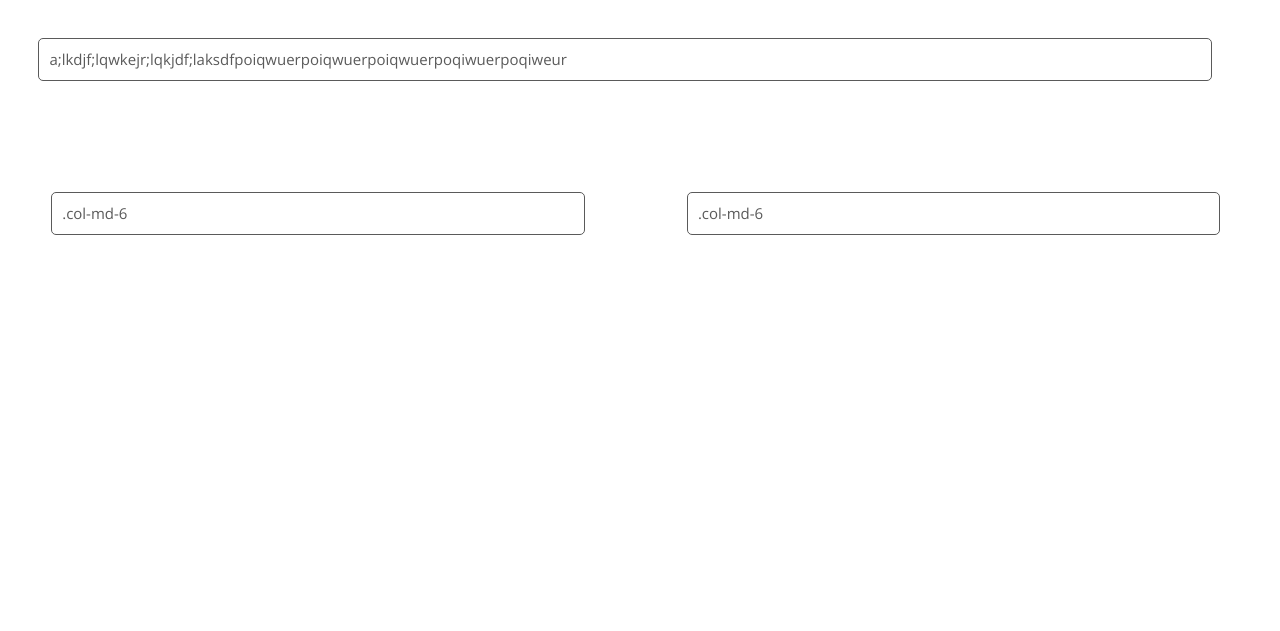
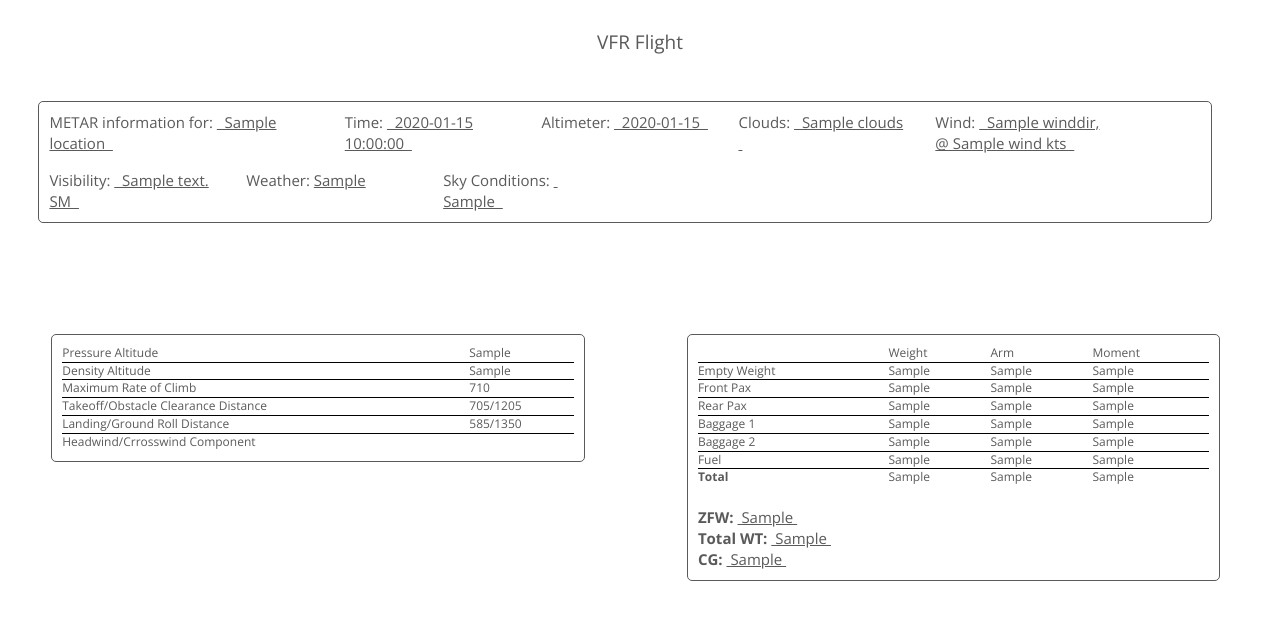
Before and after one commit to amilich/VFR-Flight-Planner, a Flask app: template templates/wbalance.html in a window 1280 px wide. Shown: the top 631 px of the page. Run offline with Flask 2, Linux system fonts and the light colour scheme; the template is opened without the code that fills it: most values are stand-ins (such as "Sample title", 1, 10 or a date in 2020); some libraries are stand-ins or nearby versions.

Commit message:
More extensive weight and balance

```diff
--- a/App.py
+++ b/App.py
@@ -54,11 +54,17 @@ Save weight and balance along with weather information as PDF.
 @app.route('/savewb')
 def saveWeightBalance():
 	try:
-		return render_template("wbalance.html")
+		environment = cache.get('env_origin')
+		airplane = cache.get('airplane')
+		# wbpdf = gen_pdf(render_template("wbalance.html", env = environment, wbalance = "", airplane=airplane))
+		# response = make_response(wbpdf)
+		# response.mimetype = 'application/pdf'
+		# response.headers["Content-Disposition"] = "attachment; filename=route.pdf"
+		# return response
+		return render_template("wbalance.html", env = environment, wbalance = "", airplane=airplane)
 	except Exception, e:
 		print str(e)
 		return "PDF generation failed."
-	return render_template('index.html')
 
 """
 Converts flight plan page with map, elevation diagram, and table of segments into printable PDF.
@@ -132,7 +138,7 @@ def search():
 	env_origin = Environment(airp1)
 	env_dest = Environment(airp2)
 	# these environments can be accessed when generating weather PDF and displaying messages
-	cache.set('plane', airplane, timeout=300)
+	cache.set('airplane', airplane, timeout=300)
 	cache.set('env_origin', env_origin, timeout=300)
 	cache.set('env_dest', env_dest, timeout=300)
 
--- a/templates/wbalance.html
+++ b/templates/wbalance.html
@@ -18,20 +18,141 @@
 
   	<body>
     	<div class="container-fluid">
+    		<br>
+    		<center>
+    			<h4>
+    				VFR Flight
+    			</h4>
+    		</center>
     		<div class="row">
     			<div class="col-md-11" style="border: 1px solid; border-radius:5px; padding:10px; margin:3%;">
-    			a;lkdjf;lqwkejr;lqkjdf;laksdfpoiqwuerpoiqwuerpoiqwuerpoqiwuerpoqiweur
+    				<div class="row">
+  						<div class="col-md-3">
+  							METAR information for: <u>&nbsp; {{ env.location }} &nbsp;</u>
+  						</div>
+  						<div class="col-md-2">
+  							Time: <u>&nbsp; {{ env.time }} &nbsp;</u>
+  						</div>
+  						<div class="col-md-2">
+  							Altimeter: <u>&nbsp; {{ env.altimeter }} &nbsp;</u>
+  						</div>
+  						<div class="col-md-2">
+  							Clouds: <u>&nbsp; {{ env.clouds }} &nbsp;</u>
+  						</div>
+  						<div class="col-md-2">
+  							Wind: <u>&nbsp; {{ env.winddir }}, @ {{ env.wind }} kts &nbsp;</u>
+  						</div>
+  					</div>
+  					<div class="row" style="margin:8px">
+  					</div>
+  					<div class="row">
+  						<div class="col-md-2">
+  							Visibility: <u>&nbsp; {{ env.visibility }} SM &nbsp;</u>
+  						</div>
+  						{% if not env.wx == "" %}
+  							<div class="col-md-2">
+  								Weather:
+  								<u> {{ env.wx }} </u>
+  							</div>
+  						{% endif %}
+  						<div class="col-md-2">
+  							Sky Conditions: <u>&nbsp; {{ env.skyCond }} &nbsp;</u>
+  						</div>
+  						<div class="col-md-2">
+
+  						</div>
+  						<div class="col-md-2">
+
+  						</div>
+  					</div>
     			</div>
     		</div>
     		<br>
 			<div class="row">
 			  	<div class="col-md-5" style="border: 1px solid; border-radius:5px; padding:10px; margin:4%">
-			  		.col-md-6
+			  		<table style="width:100%;">
+					  	<tr style="border-bottom: solid 1px black;">
+					    	<td>Pressure Altitude</td>
+					    	<td> {{ env.pa }} </td>
+					  	</tr>
+					  	<tr style="border-bottom: solid 1px black;">
+					    	<td>Density Altitude</td>
+					    	<td> {{ env.da }} </td>
+					  	</tr>
+					  	<!-- Performance data - needs to be dynamic -->
+					  	<tr style="border-bottom: solid 1px black;">
+					    	<td>Maximum Rate of Climb</td>
+					    	<td> 710 </td>
+					  	</tr>
+					  	<tr style="border-bottom: solid 1px black;">
+					    	<td> Takeoff/Obstacle Clearance Distance </td>
+					    	<td> 705/1205 </td>
+					  	</tr>
+					  	<tr style="border-bottom: solid 1px black;">
+					    	<td> Landing/Ground Roll Distance </td>
+					    	<td> 585/1350 </td>
+					  	</tr>
+					  	<tr>
+					    	<td> Headwind/Crrosswind Component </td>
+					    	<td> </td>
+					  	</tr>
+					</table>
 			  	</div>
-			  	<!-- <div class="col-md-1">
-			  	</div> -->
 			  	<div class="col-md-5" style="border: 1px solid; border-radius:5px; padding:10px; margin:4%">
-			  		.col-md-6
+			  		<table style="width:100%;">
+			  			<tr style="border-bottom: solid 1px black;">
+			  				<td></td>
+					    	<td>Weight</td>
+					    	<td>Arm</td>
+					    	<td>Moment</td>
+					  	</tr>
+					  	<tr style="border-bottom: solid 1px black;">
+					    	<td>Empty Weight</td>
+					    	<td> {{ env.pa }} </td>
+					    	<td> {{ env.pa }} </td>
+					    	<td> {{ env.pa }} </td>
+					  	</tr>
+					  	<tr style="border-bottom: solid 1px black;">
+					    	<td>Front Pax</td>
+					    	<td> {{ env.pa }} </td>
+					    	<td> {{ env.pa }} </td>
+					    	<td> {{ env.pa }} </td>
+					  	</tr>
+					  	<tr style="border-bottom: solid 1px black;">
+					    	<td>Rear Pax</td>
+					    	<td> {{ env.pa }} </td>
+					    	<td> {{ env.pa }} </td>
+					    	<td> {{ env.pa }} </td>
+					  	</tr>
+					  	<tr style="border-bottom: solid 1px black;">
+					    	<td>Baggage 1</td>
+					    	<td> {{ env.pa }} </td>
+					    	<td> {{ env.pa }} </td>
+					    	<td> {{ env.pa }} </td>
+					  	</tr>
+					  	<tr style="border-bottom: solid 1px black;">
+					    	<td>Baggage 2</td>
+					    	<td> {{ env.pa }} </td>
+					    	<td> {{ env.pa }} </td>
+					    	<td> {{ env.pa }} </td>
+					  	</tr>
+					  	<tr style="border-bottom: solid 1px black;">
+					    	<td>Fuel</td>
+					    	<td> {{ env.pa }} </td>
+					    	<td> {{ env.pa }} </td>
+					    	<td> {{ env.pa }} </td>
+					  	</tr>
+					  	<tr>
+					    	<td> <b>Total</b> </td>
+					    	<td> {{ env.pa }} </td>
+					    	<td> {{ env.pa }} </td>
+					    	<td> {{ env.pa }} </td>
+					  	</tr>
+					</table>
+					<br>
+					<td> <b>ZFW: </b> <u>&nbsp;{{ env.pa }}&nbsp;</u> </td> <br>
+					<td> <b>Total WT: </b> <u>&nbsp;{{ env.pa }}&nbsp;</u> </td> <br>
+					<td> <b>CG: </b> <u>&nbsp;{{ env.pa }}&nbsp;</u> </td>
 			  	</div>
 			</div>
 		</div>
```
Also changed, not shown: FlightFiles.py (+52 -17 lines).
